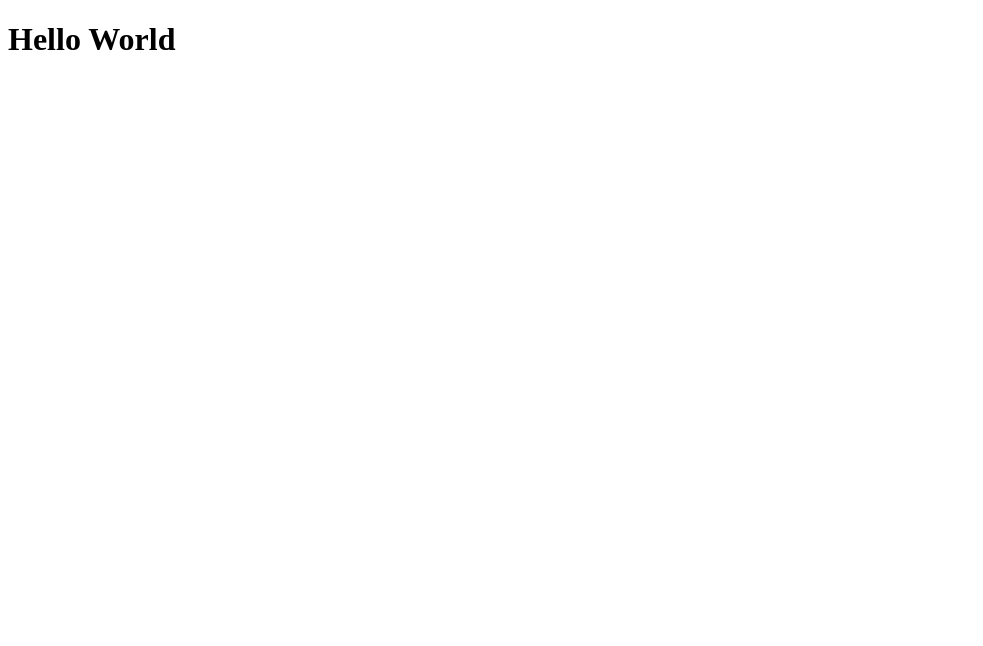
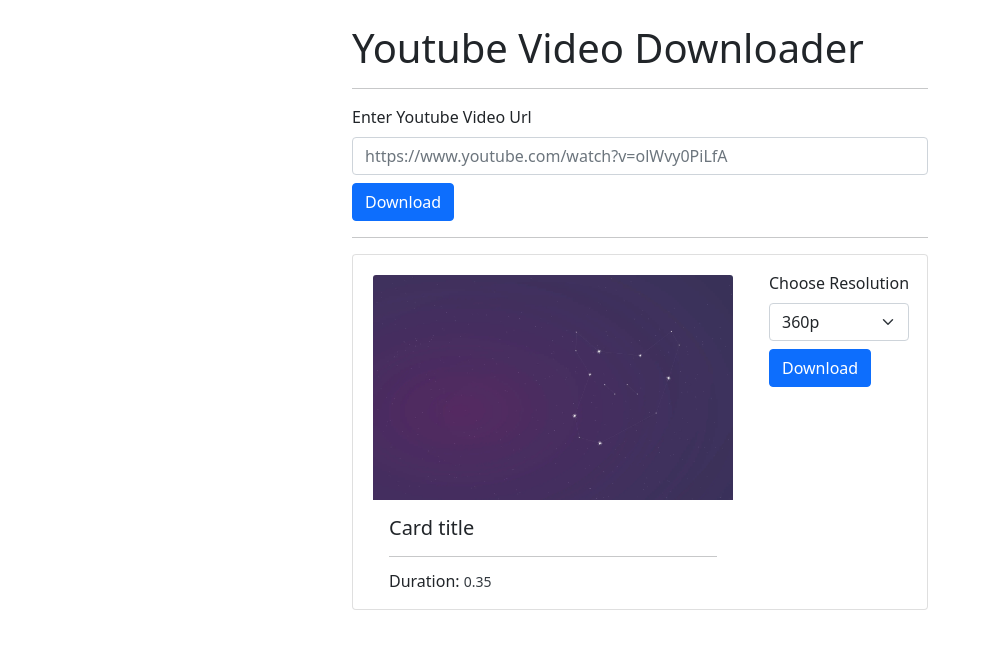
Before and after one commit to Aswassaw/nibiruyt, a website: page public/index.html in a window 1280 px wide. Shown: the whole page, without its empty margins (0-983 px from the left). Drawn offline with nearby package versions, Linux system fonts and the light colour scheme.

Commit message:
Membuat tampilan frontend dengan bootstrap5

```diff
--- a/public/index.html
+++ b/public/index.html
@@ -1,15 +1,70 @@
-<!DOCTYPE html>
+<!doctype html>
 <html lang="en">
 
 <head>
-  <meta charset="UTF-8">
-  <meta http-equiv="X-UA-Compatible" content="IE=edge">
-  <meta name="viewport" content="width=device-width, initial-scale=1.0">
-  <title>Simple Youtube Downloader</title>
+  <!-- Required meta tags -->
+  <meta charset="utf-8">
+  <meta name="viewport" content="width=device-width, initial-scale=1">
+
+  <!-- Bootstrap CSS -->
+  <link href="https://cdn.jsdelivr.net/npm/bootstrap@5.1.3/dist/css/bootstrap.min.css" rel="stylesheet"
+    integrity="sha384-1BmE4kWBq78iYhFldvKuhfTAU6auU8tT94WrHftjDbrCEXSU1oBoqyl2QvZ6jIW3" crossorigin="anonymous">
+
+  <title>Youtube Video Downloader</title>
 </head>
 
 <body>
-  <h1>Hello World</h1>
+  <div class="container my-4" style="max-width: 600px;">
+    <h1>Youtube Video Downloader</h1>
+    <hr>
+
+    <main>
+      <div>
+        <label for="youtubeUrl" class="form-label">Enter Youtube Video Url</label>
+        <input type="text" class="form-control" id="youtubeUrl"
+          placeholder="https://www.youtube.com/watch?v=olWvy0PiLfA">
+        <button class="btn btn-primary mt-2">Download</button>
+      </div>
+      <hr>
+
+      <div class="d-flex flex-row card my-2">
+        <div style="max-width: 400px; padding: 20px 20px 0 20px;">
+          <img src="./default.webp" class="card-img-top" alt="Youtube Thumbnail">
+          <div class="card-body">
+            <h5 class="card-title">Card title</h5>
+            <hr>
+            <p class="card-subtitle">Duration: <small style="color: #343A40;">0.35</small></p>
+          </div>
+        </div>
+
+        <div class="p-3">
+          <div>
+            <input type="hidden" id="downloadUrl">
+            <label for="downloadOptions">Choose Resolution</label>
+            <select class="form-select my-2" id="downloadOptions">
+              <option value="">360p</option>
+              <option value="">480p</option>
+              <option value="">720p</option>
+            </select>
+            <button class="btn btn-primary">Download</button>
+          </div>
+        </div>
+      </div>
+    </main>
+  </div>
+
+  <!-- Optional JavaScript; choose one of the two! -->
+
+  <!-- Option 1: Bootstrap Bundle with Popper -->
+  <script src="https://cdn.jsdelivr.net/npm/bootstrap@5.1.3/dist/js/bootstrap.bundle.min.js"
+    integrity="sha384-ka7Sk0Gln4gmtz2MlQnikT1wXgYsOg+OMhuP+IlRH9sENBO0LRn5q+8nbTov4+1p"
+    crossorigin="anonymous"></script>
+
+  <!-- Option 2: Separate Popper and Bootstrap JS -->
+  <!--
+    <script src="https://cdn.jsdelivr.net/npm/@popperjs/core@2.10.2/dist/umd/popper.min.js" integrity="sha384-7+zCNj/IqJ95wo16oMtfsKbZ9ccEh31eOz1HGyDuCQ6wgnyJNSYdrPa03rtR1zdB" crossorigin="anonymous"></script>
+    <script src="https://cdn.jsdelivr.net/npm/bootstrap@5.1.3/dist/js/bootstrap.min.js" integrity="sha384-QJHtvGhmr9XOIpI6YVutG+2QOK9T+ZnN4kzFN1RtK3zEFEIsxhlmWl5/YESvpZ13" crossorigin="anonymous"></script>
+    -->
 </body>
 
 </html>
```
Also changed, not shown: public/default.webp (added).
